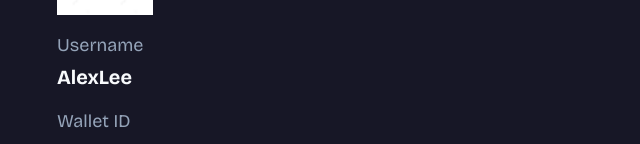
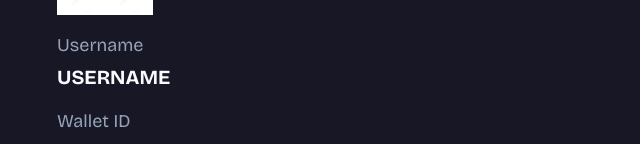
Before and after one commit to YorkerYodhas/frontend, a Next.js app: page /profile in a window 1280 px wide. Shown: the part 209-353 px from the top of the page, without its empty margins (319-959 px from the left). Built offline with nearby package versions, Linux system fonts and the light colour scheme; no server answers; sample sign-in values are in the browser's storage.

Commit message:
feat: added user details and account edit

```diff
--- a/pages/profile/index.tsx
+++ b/pages/profile/index.tsx
@@ -1,10 +1,14 @@
 import { Separator } from '@/components/ui/separator';
 import { ArrowUpRight } from '@carbon/icons-react';
-import { signOut } from 'next-auth/react';
+import { signOut, useSession } from 'next-auth/react';
+import Link from 'next/link';
 import { useRouter } from 'next/router';
 
 function ProfilePage() {
+  const session = useSession();
   const router = useRouter();
+
+  const { data, status } = session;
 
   const handleLogout = async () => {
     signOut({ redirect: false }).then(async () => {
@@ -27,7 +31,7 @@ function ProfilePage() {
           <img src='/images/avatar.png' className='w-24'></img>
           <div className='flex flex-col gap-1'>
             <p className='text-muted-foreground text-lg'>Username</p>
-            <p className='text-xl font-bold'>AlexLee</p>
+            <p className='text-xl font-bold'>{data?.user.username ?? 'USERNAME'}</p>
           </div>
 
           <div className='flex flex-col gap-1'>
@@ -47,12 +51,17 @@ function ProfilePage() {
 
           <div className='flex flex-col gap-2'>
             <div className='flex justify-start gap-2 items-center'>
-              <p className='text-xl'>Edit profile</p>
+              <Link href={process.env.NEXT_PUBLIC_ASGARDEO_MYACCOUNT_URL! + '/overview'} target='_blank'>
+                <p className='text-xl'>Edit profile</p>
+              </Link>
               <ArrowUpRight size={'20'} />
             </div>
 
             <div className='flex justify-start gap-2 items-center'>
-              <p className='text-xl'>Security</p>
+              <Link href={process.env.NEXT_PUBLIC_ASGARDEO_MYACCOUNT_URL! + '/security'} target='_blank'>
+                <p className='text-xl'>Security</p>
+              </Link>
+
               <ArrowUpRight size={'20'} />
             </div>
 
```
Also changed, not shown: 1 other file (tests, documents, lock files or other folders).
